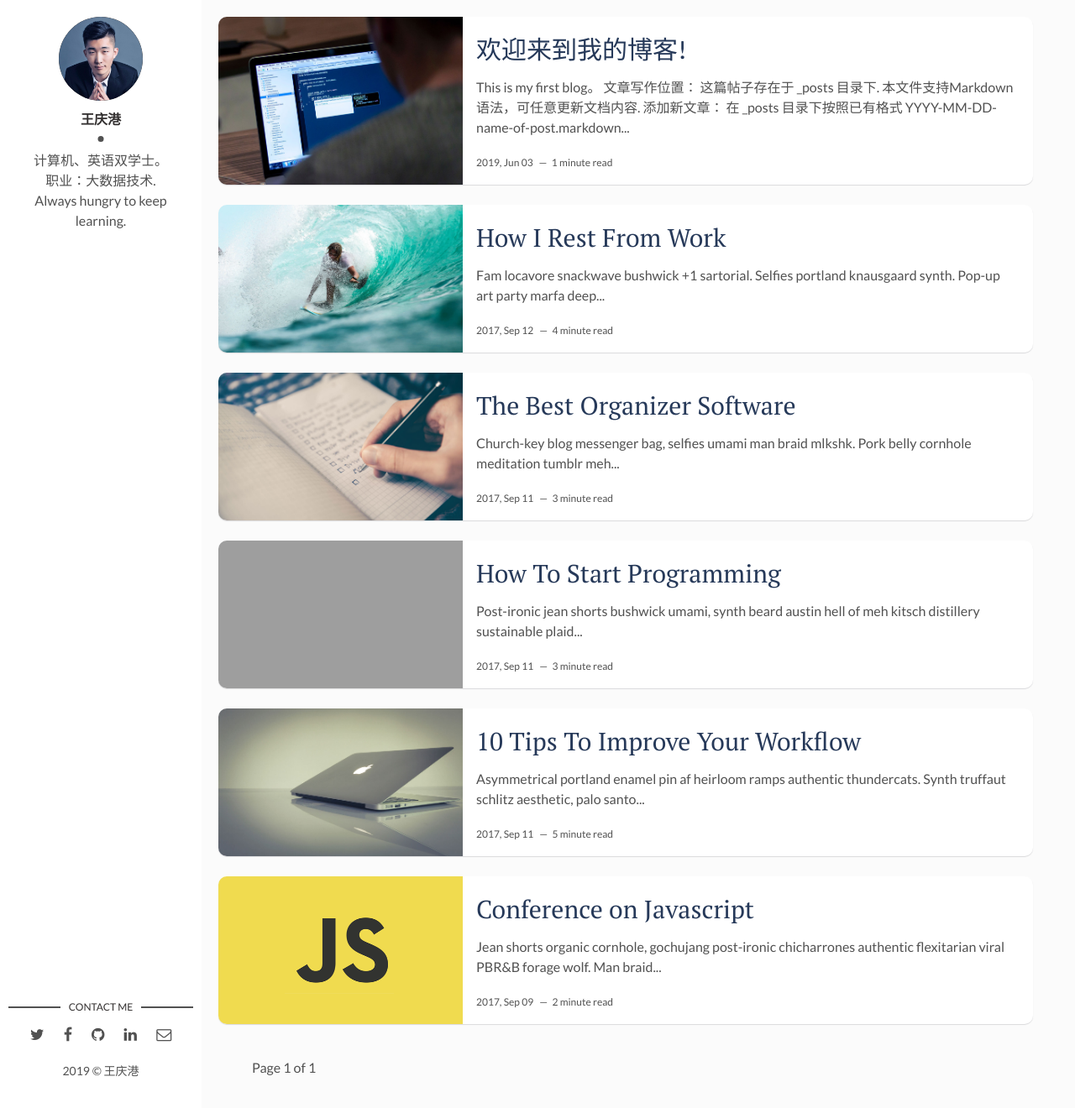
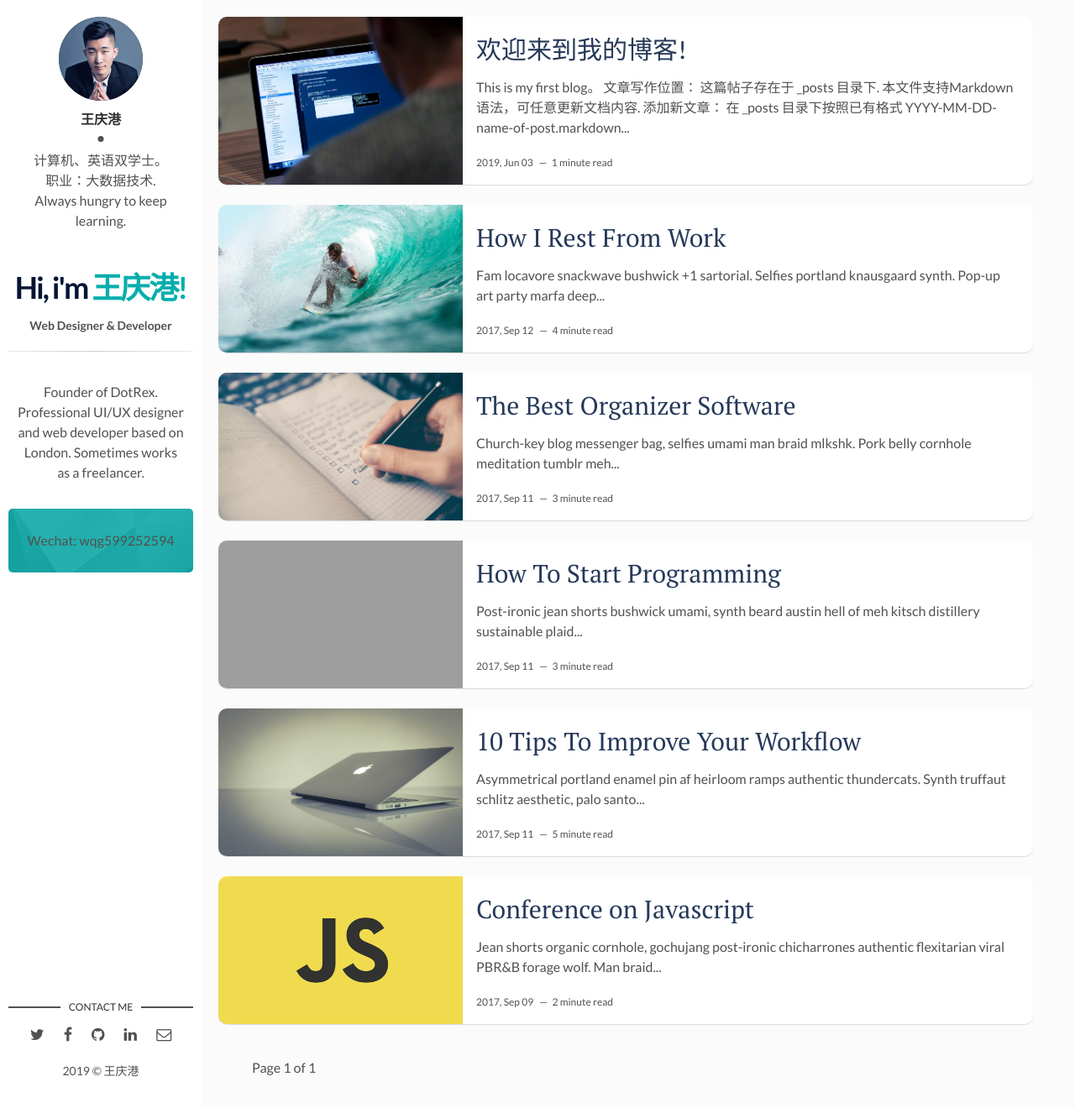
Before and after one commit to wangqinggang/wangqinggang.github.io, a Jekyll site: the page built from index.html, in a window 1280 px wide and 1320 px high. Shown: the whole window at 84% size. Built offline with Jekyll 4.4.1, drawn with Linux system fonts in a browser that asks for light colours; the list of posts is cut into pages by our own code; grey boxes are pictures that could not be loaded.

Commit message:
个人简介

```diff
--- /dev/null
+++ b/_includes/aboutme.html
@@ -0,0 +1,22 @@
+   <!-- Description 个人介绍相关内容 -->
+<div class="vcard-profile-description">
+      <!-- Profile title -->
+      <h1 class="profile-title">Hi, i'm <span class="color1">王庆港!</span></h1>
+      <h2 class="profile-subtitle">Web Designer &amp; Developer</h2>
+      <!-- /Profile Title -->
+      <!-- Description Text -->
+      <hr class="hr1">
+      <div class="vcard-profile-description-text">
+        <p>Founder of DotRex. Professional UI/UX designer and web developer based on London. Sometimes works as a freelancer.</p>
+      </div>
+      <!--/ Description Text -->
+      <!-- Description feature -->
+      <div class="vcard-profile-description-feature">
+        <!-- item -->
+        <div class="vcard-profile-description-ft-item">
+          <p>Wechat: wqg599252594</p>
+        </div>
+        <!-- item -->
+      </div>
+      <!-- /Description feature -->
+</div>
--- a/_layouts/main.html
+++ b/_layouts/main.html
@@ -11,6 +11,12 @@ layout: default
       <div class="author-name">{{site.author}}</div>
       <p>{{site.about-author}}</p>
     </div>
+
+    <!-- Description 个人介绍相关内容 -->
+    {% include aboutme.html %}
+
+    <!-- /Description -->
+
   </header> <!-- End Header -->
   <footer>
     <section class="contact">
--- a/assets/css/main.css
+++ b/assets/css/main.css
@@ -1509,3 +1509,48 @@ a.newer-posts:hover {
 #content_progress::-moz-progress-bar {
       background-color: #35a935;
 }
+
+/* 个人简介相关CSS*/
+.vcard-profile-description {
+    text-align: center;
+}
+.profile-title {
+    text-align: center;
+    font-weight: bold;
+    margin-top: 0;
+    font-size: 36px;
+    letter-spacing: -2px;
+    margin-bottom: 8px;
+    color: #021533;
+}
+.color1 {
+    color: #08aeac;
+}
+.profile-subtitle {
+    text-align: center;
+    margin-top: 0;
+    font-size: 14px;
+    font-weight: bold;
+    margin-bottom: 20px;
+}
+.hr1 {
+    border: none;
+    height: 1px;
+    width: 100%;
+    background: url(../img/hr1.png) no-repeat center center;
+    margin-top: 10px;
+    margin-bottom: 10px;
+}
+.vcard-profile-description-text {
+    padding: 10px;
+    padding-top: 10px;
+    margin-bottom: 5px;
+}
+.vcard-profile-description-ft-item {
+    margin-bottom: 15px;
+    border-radius: 5px;
+    -moz-border-radius: 5px;
+    -webkit-border-radius: 5px;
+    padding: 10px;
+    background: url(../img/bg-btn.png) no-repeat center center #08aeac;
+}
```
Also changed, not shown: assets/img/bg-btn.png (added), assets/img/hr1.png (added).
